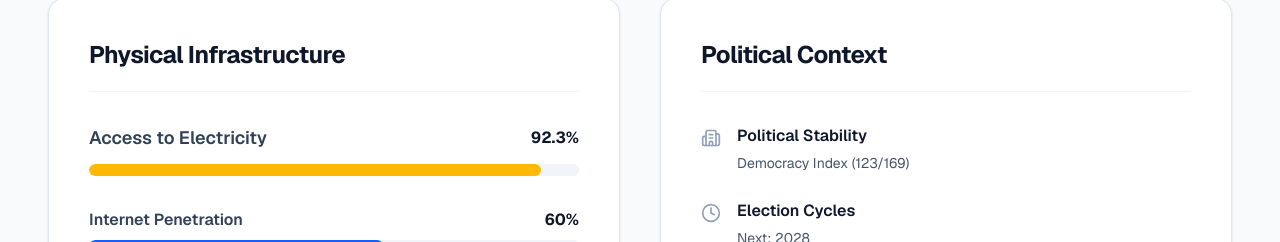
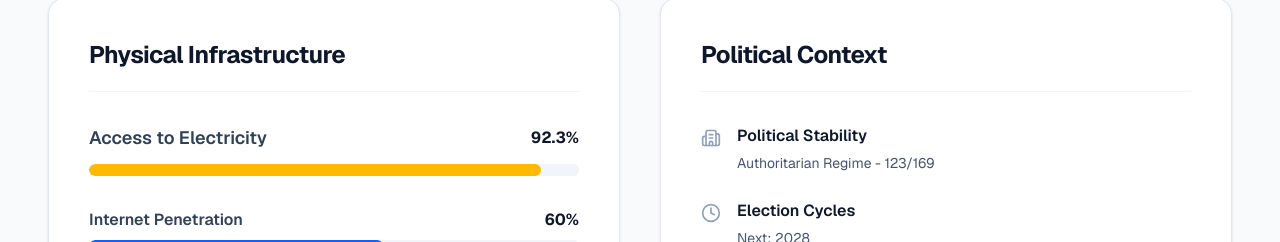
Before and after one commit to aakash2410/UNDP_Viz, a Next.js app: page /countries/cambodia in a window 1280 px wide. Shown: the part 1040-1282 px from the top of the page. Built offline with nearby package versions, Linux system fonts and the light colour scheme; a web font is replaced by a local one.

Commit message:
added changes for politics

```diff
--- a/src/components/dashboard/MockData.ts
+++ b/src/components/dashboard/MockData.ts
@@ -242,7 +242,7 @@ export const cambodiaData: CountryDetailData = {
     electricityAccess: 92.3,
     internetPenetration: 60.0,
     dataCenters: '4 Commercial Data Centres',
-    politicalStability: 'Democracy Index (123/169)',
+    politicalStability: 'Authoritarian Regime - 123/169',
     electionCycles: 'Next: 2028',
     leadershipQuote: {
       text: "Building a digital economy and society is a key priority to drive new economic growth and realize the vision of becoming a high-income country by 2050.",
```
